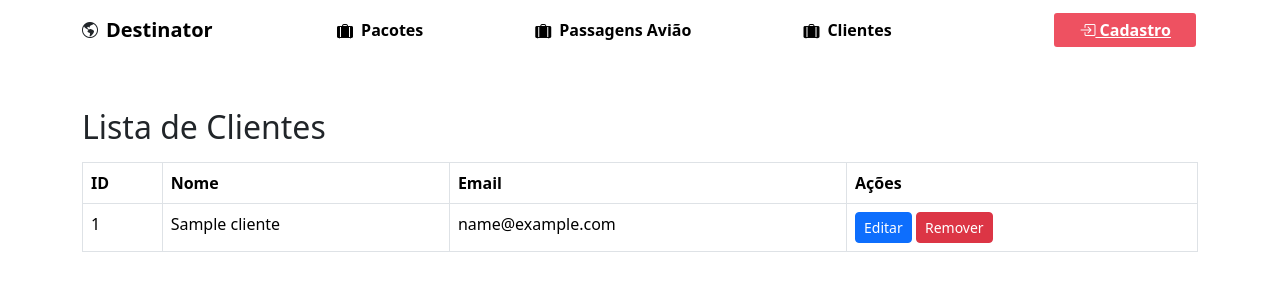
After one commit to Deigosz/agviagens, a PHP site: page /Views/clientes.php in a window 1280 px wide. The commit adds this page. Shown: the top 300 px of the page. Run offline with PHP 8.4, Linux system fonts and the light colour scheme; tables that the repository leaves empty hold one stand-in row (values such as "Sample post").

Commit message:
atualizacao clientes

```diff
--- a/Functions/Func.php
+++ b/Functions/Func.php
@@ -1,17 +1,26 @@
 <?php
 require_once("../Utils/connection.php");
 
+function cadastrarUsuario($conn, $nome, $email, $telefone, $senha) {
+    try {
 
+        $sql = "SELECT COUNT(*) FROM Tbl_Clientes WHERE Email = :email";
+        $stmt = $conn->prepare($sql);
+        $stmt->bindParam(':email', $email);
+        $stmt->execute();
+        $count = $stmt->fetchColumn();
 
+        if ($count > 0) {
+            return "Erro: Email já cadastrado.";
+        }
 
-function cadastrarUsuario($conn, $nome, $email, $telefone) {
-    try {
-        $sql = "INSERT INTO Tbl_Clientes (Nome, Telefone, Email) VALUES (:nome, :telefone, :email)";
+        $sql = "INSERT INTO Tbl_Clientes (Nome, Telefone, Email, Senha) VALUES (:nome, :telefone, :email, :senha)";
         $stmt = $conn->prepare($sql);
 
         $stmt->bindParam(':nome', $nome);
         $stmt->bindParam(':email', $email);
         $stmt->bindParam(':telefone', $telefone);
+        $stmt->bindParam(':senha', $telefone);
 
         $stmt->execute();
 
@@ -20,3 +29,61 @@ function cadastrarUsuario($conn, $nome, $email, $telefone) {
         return "Erro ao cadastrar usuário: " . $e->getMessage();
     }
 }
+
+function listarClientes($conn) {
+    try {
+        $sql = "SELECT Id_Cliente, Nome, Email FROM Tbl_Clientes";
+        $stmt = $conn->prepare($sql);
+        $stmt->execute();
+        $clientes = $stmt->fetchAll(PDO::FETCH_ASSOC);
+        return $clientes;
+    } catch (PDOException $e) {
+        echo "Erro ao listar clientes: " . $e->getMessage();
+        return [];
+    }
+}
+
+function buscarClientePorId($conn, $id_cliente) {
+    try {
+        $sql = "SELECT * FROM Tbl_Clientes WHERE Id_Cliente = :id_cliente";
+        $stmt = $conn->prepare($sql);
+        $stmt->bindParam(':id_cliente', $id_cliente);
+        $stmt->execute();
+        $cliente = $stmt->fetch(PDO::FETCH_ASSOC);
+        return $cliente;
+    } catch (PDOException $e) {
+        echo "Erro ao buscar cliente: " . $e->getMessage();
+        return false;
+    }
+}
+
+
+function atualizarCliente($conn, $id_cliente, $nome, $email, $telefone) {
+    try {
+        $sql = "UPDATE Tbl_Clientes SET Nome = :nome, Email = :email, Telefone = :telefone WHERE Id_Cliente = :id_cliente";
+        $stmt = $conn->prepare($sql);
+        $stmt->bindParam(':id_cliente', $id_cliente);
+        $stmt->bindParam(':nome', $nome);
+        $stmt->bindParam(':email', $email);
+        $stmt->bindParam(':telefone', $telefone);
+        $stmt->execute();
+        return true;
+    } catch (PDOException $e) {
+        echo "Erro ao atualizar cliente: " . $e->getMessage();
+        return false;
+    }
+}
+
+
+function removerCliente($conn, $id_cliente) {
+    try {
+        $sql = "DELETE FROM Tbl_Clientes WHERE Id_Cliente = :id_cliente";
+        $stmt = $conn->prepare($sql);
+        $stmt->bindParam(':id_cliente', $id_cliente);
+        $stmt->execute();
+        return true;
+    } catch (PDOException $e) {
+        echo "Erro ao remover cliente: " . $e->getMessage();
+        return false;
+    }
+}
--- a/Views/cabecalho.php
+++ b/Views/cabecalho.php
@@ -41,9 +41,9 @@
             </li>
 
             <li class="nav-item mx-5">
-              <a class="nav-link" href="#">
+              <a class="nav-link" href="clientes.php">
                 <i class="bi bi-suitcase-lg-fill mt-1"></i>
-                Passagens Cruzeiro
+                Clientes
               </a>
             </li>
 
@@ -53,7 +53,7 @@
             <li class="nav-item">
               <a class="nav-link-login" href="login.php">
               <i class="bi bi-box-arrow-in-right"></i>
-                Login
+                Cadastro
               </a>
             </li>
           </ul>
--- /dev/null
+++ b/Views/clientes.php
@@ -0,0 +1,44 @@
+<?php
+require_once("cabecalho.php");
+
+$conn = conectarBanco();
+$clientes = listarClientes($conn);
+//echo(var_dump($clientes));
+?>
+
+<section>
+    <div class="container mt-5">
+        <div class="row">
+            <div class="col">
+                <h2 class="mb-3">Lista de Clientes</h2>
+                <table class="table table-bordered">
+                    <thead>
+                        <tr>
+                            <th>ID</th>
+                            <th>Nome</th>
+                            <th>Email</th>
+                            <th>Ações</th>
+                        </tr>
+                    </thead>
+                    <tbody>
+                        <?php foreach ($clientes as $cliente): ?>
+                        <tr>
+                            <td><?php echo $cliente['Id_Cliente']; ?></td>
+                            <td><?php echo $cliente['Nome']; ?></td>
+                            <td><?php echo $cliente['Email']; ?></td>
+                            <td>
+                                <a href="editar_cliente.php?id=<?php echo $cliente['Id_Cliente']; ?>" class="btn btn-sm btn-primary">Editar</a>
+                                <a href="#" class="btn btn-sm btn-danger">Remover</a>
+                            </td>
+                        </tr>
+                        <?php endforeach; ?>
+                    </tbody>
+                </table>
+            </div>
+        </div>
+    </div>
+</section>
+
+<?php
+require_once("rodape.html");
+?>
```
Also changed, not shown: Views/login.php (+16 -9 lines), Utils/connection.php (line endings or trailing spaces), 1 other file.
